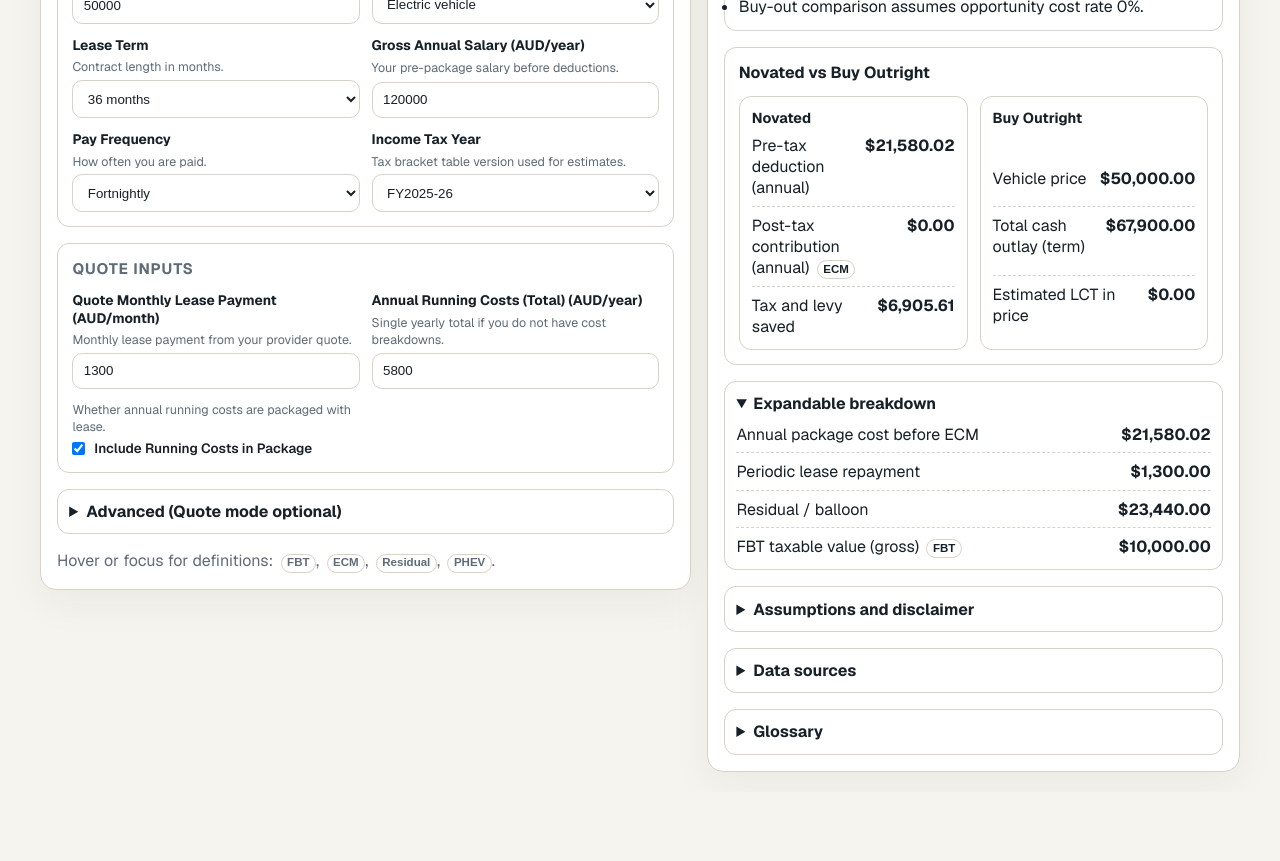
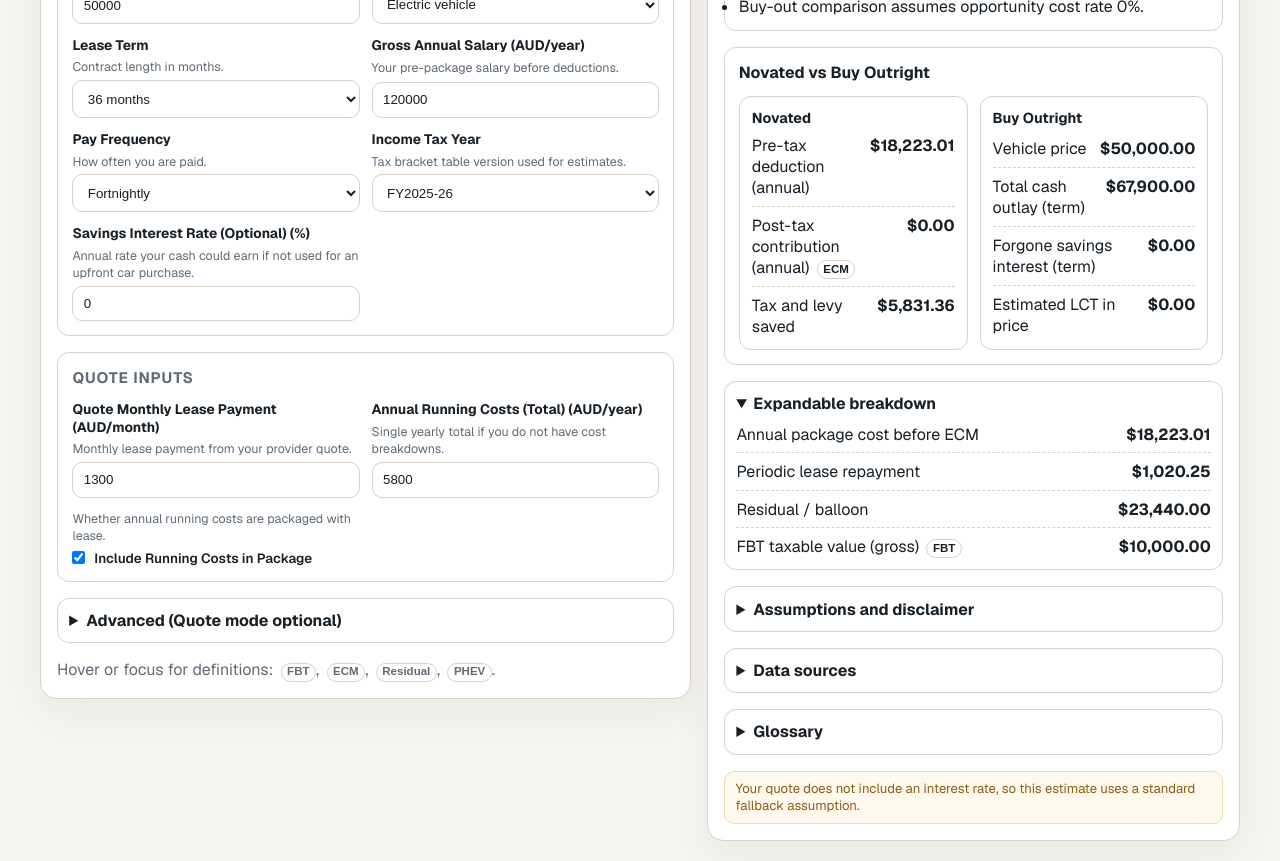
Before and after one commit to laofangxose/au-finance-calculators, a Next.js app: page /calculators/novated-lease in a window 1280 px wide. Shown: the part 440-1301 px from the top of the page. Before the commit the page ends 1232 px from the top, so only its background shows below. Built offline with nearby package versions, Linux system fonts and the light colour scheme.

Commit message:
feat(novated): add opportunity-cost comparison input and tests

```diff
--- a/src/components/novatedLease/NovatedLeaseCalculator.tsx
+++ b/src/components/novatedLease/NovatedLeaseCalculator.tsx
@@ -1,5 +1,10 @@
 "use client";
 
+import {
+  useRef,
+  useState,
+  type FocusEvent,
+} from "react";
 import { novatedLeaseGlossary } from "@/content/glossary";
 import { CalculatorPage } from "@/components/calculator/CalculatorPage";
 import {
@@ -167,7 +172,25 @@ function differenceLabel(value: number): string {
   return "Costs are similar";
 }
 
+function toFriendlyIssueMessage(issue: { code: string; message: string }): string {
+  const mapped: Record<string, string> = {
+    QUOTE_INTEREST_RATE_INFERRED:
+      "Your quote does not include an interest rate, so this estimate uses a standard fallback assumption.",
+    QUOTE_MODEL_VARIANCE_MODERATE:
+      "Your quote and this estimate are somewhat different. This is common when quote fees and assumptions differ.",
+    QUOTE_MODEL_VARIANCE_HIGH:
+      "Your quote and this estimate are quite different. Check included fees and assumptions for a closer comparison.",
+    HIGH_DEDUCTION_RATIO:
+      "The deductions look high compared with salary. Please review your inputs and assumptions.",
+    NEGATIVE_PACKAGED_TAXABLE_INCOME:
+      "These inputs would reduce taxable income below zero. Please adjust salary or package amounts.",
+  };
+  return mapped[issue.code] ?? issue.message;
+}
+
 export function NovatedLeaseCalculator() {
+  const formRef = useRef<HTMLDivElement | null>(null);
+  const [isEditingInputs, setIsEditingInputs] = useState(false);
   const [state, setState] = useQueryState(DEFAULT_NOVATED_LEASE_FORM_STATE);
   const normalizedState = normalizeNovatedLeaseFormState(state);
   const uiFieldErrors = validateNovatedLeaseFormState(normalizedState);
@@ -175,12 +198,53 @@ export function NovatedLeaseCalculator() {
 
   const baseInput = toNovatedLeaseInput(normalizedState);
   const adaptedInput = applyInputModeAdapter(normalizedState, baseInput);
-  const engineResult = hasUiErrors ? null : calculateNovatedLease(adaptedInput);
-  const engineFieldErrors = engineResult
-    ? mapEngineIssuesToFieldErrors(engineResult.validationIssues)
-    : {};
+  const currentSnapshot = JSON.stringify(normalizedState);
+  const [calculatedState, setCalculatedState] = useState<{
+    snapshot: string;
+    result: ReturnType<typeof calculateNovatedLease>;
+    comparison: ReturnType<typeof getBuyOutrightComparison>;
+  } | null>(() => {
+    if (hasUiErrors) {
+      return null;
+    }
+    const initialResult = calculateNovatedLease(adaptedInput);
+    return {
+      snapshot: currentSnapshot,
+      result: initialResult,
+      comparison: getBuyOutrightComparison(adaptedInput, initialResult),
+    };
+  });
+
+  const hasPendingRecalculation =
+    calculatedState !== null && calculatedState.snapshot !== currentSnapshot;
+
+  const runCalculation = () => {
+    if (hasUiErrors) {
+      return;
+    }
+    const nextEngineResult = calculateNovatedLease(adaptedInput);
+    const nextComparison = getBuyOutrightComparison(adaptedInput, nextEngineResult);
+    setCalculatedState({
+      snapshot: currentSnapshot,
+      result: nextEngineResult,
+      comparison: nextComparison,
+    });
+  };
+
+  const onRefreshClick = () => {
+    if (!isEditingInputs && hasPendingRecalculation && !hasUiErrors) {
+      runCalculation();
+    }
+  };
+
+  const engineResult = calculatedState?.result ?? null;
+  const comparison = calculatedState?.comparison ?? null;
+
+  const engineFieldErrors =
+    engineResult && !hasPendingRecalculation
+      ? mapEngineIssuesToFieldErrors(engineResult.validationIssues)
+      : {};
   const fieldErrors = mergeFieldErrors(uiFieldErrors, engineFieldErrors);
-  const comparison = engineResult ? getBuyOutrightComparison(adaptedInput, engineResult) : null;
 
   const mode = normalizedState.im;
   const isDetailed = mode === "detailed";
@@ -194,14 +258,47 @@ export function NovatedLeaseCalculator() {
     );
   };
 
-  const issues = engineResult?.validationIssues ?? [];
+  const onFormFocusCapture = (event: FocusEvent<HTMLDivElement>) => {
+    const target = event.target;
+    if (
+      target instanceof HTMLElement &&
+      (target.tagName === "INPUT" ||
+        target.tagName === "SELECT" ||
+        target.tagName === "TEXTAREA")
+    ) {
+      setIsEditingInputs(true);
+    }
+  };
+
+  const onFormBlurCapture = () => {
+    if (typeof window === "undefined") {
+      return;
+    }
+    window.requestAnimationFrame(() => {
+      const active = document.activeElement;
+      const isStillInside = Boolean(
+        formRef.current && active && formRef.current.contains(active),
+      );
+      if (!isStillInside) {
+        setIsEditingInputs(false);
+      }
+    });
+  };
+
+  const issues =
+    engineResult && !hasPendingRecalculation ? engineResult.validationIssues : [];
 
   return (
     <CalculatorPage
       title="Novated Lease Calculator"
       description="Use Quote mode for a quick decision. Use Detailed mode for advanced assumptions."
       form={
-        <div className={styles.stack}>
+        <div
+          ref={formRef}
+          className={styles.stack}
+          onFocusCapture={onFormFocusCapture}
+          onBlurCapture={onFormBlurCapture}
+        >
           <section className={styles.section}>
             <h3 className={styles.sectionTitle}>Input Style</h3>
             <SelectField
@@ -282,6 +379,14 @@ export function NovatedLeaseCalculator() {
                   { value: "FY2025-26", label: "FY2025-26" },
                   { value: "FY2026-27", label: "FY2026-27" },
                 ]}
+              />
+              <TextField
+                name="ocr"
+                state={normalizedState}
+                errors={fieldErrors}
+                onChange={onChange}
+                type="number"
+                step="0.01"
               />
             </div>
           </section>
@@ -368,13 +473,46 @@ export function NovatedLeaseCalculator() {
       }
       results={
         <div className={styles.summary}>
+          {isEditingInputs ? (
+            <div className={styles.issueWarning}>
+              Results are out of date while you edit. Click anywhere to update when done.
+            </div>
+          ) : null}
+          {!isEditingInputs && hasPendingRecalculation && !hasUiErrors ? (
+            <div
+              className={styles.issueWarning}
+              role="button"
+              tabIndex={0}
+              onClick={onRefreshClick}
+              onKeyDown={(event) => {
+                if (event.key === "Enter" || event.key === " ") {
+                  event.preventDefault();
+                  onRefreshClick();
+                }
+              }}
+            >
+              Results are out of date. Click anywhere here to update.
+            </div>
+          ) : null}
+          {!isEditingInputs &&
+          !hasUiErrors &&
+          !engineResult ? (
+            <div className={styles.issueWarning}>
+              Ready to calculate with current inputs.
+              <div>
+                <button className={styles.calculateBtn} type="button" onClick={runCalculation}>
+                  Calculate
+                </button>
+              </div>
+            </div>
+          ) : null}
           {hasUiErrors ? (
             <div className={styles.issueError}>
               Some inputs need attention before results can be shown.
             </div>
           ) : null}
 
-          {!hasUiErrors && engineResult && comparison ? (
+          {engineResult && comparison ? (
             <>
               <section className={styles.executiveSection}>
                 <h3 className={styles.execTitle}>Executive Summary</h3>
@@ -464,6 +602,14 @@ export function NovatedLeaseCalculator() {
                         <span>Total cash outlay (term)</span>
                         <span className={styles.value}>
                           {currencyFormatter.format(comparison.totalCashOutlayOverTerm)}
+                        </span>
+                      </div>
+                      <div className={styles.row}>
+                        <span>Forgone savings interest (term)</span>
+                        <span className={styles.value}>
+                          {currencyFormatter.format(
+                            comparison.estimatedForgoneEarningsOverTerm,
+                          )}
                         </span>
                       </div>
                       <div className={styles.row}>
@@ -578,7 +724,7 @@ export function NovatedLeaseCalculator() {
                           : styles.issueWarning
                       }
                     >
-                      <strong>{issue.code}</strong>: {issue.message}
+                      {toFriendlyIssueMessage(issue)}
                     </div>
                   ))}
                 </div>
--- a/src/lib/calculators/novatedLease/formState.ts
+++ b/src/lib/calculators/novatedLease/formState.ts
@@ -49,6 +49,7 @@ export type NovatedLeaseFormState = {
   qfu: string;
   qmp: string;
   rat: string;
+  ocr: string;
 };
 
 export const NOVATED_LEASE_QUERY_PARAM_MAP = {
@@ -96,6 +97,7 @@ export const NOVATED_LEASE_QUERY_PARAM_MAP = {
   qfu: "quoteContext.quoteIncludesFuel",
   qmp: "quote.quotedMonthlyLeasePayment",
   rat: "runningCosts.annualTotal",
+  ocr: "comparison.opportunityCostRatePct",
 } as const;
 
 export const DEFAULT_NOVATED_LEASE_FORM_STATE: NovatedLeaseFormState = {
@@ -143,6 +145,7 @@ export const DEFAULT_NOVATED_LEASE_FORM_STATE: NovatedLeaseFormState = {
   qfu: "1",
   qmp: "1300",
   rat: "5800",
+  ocr: "0",
 };
 
 function parseBoolean(value: string): boolean {
@@ -248,6 +251,9 @@ export function toNovatedLeaseInput(
       useEcm: parseBoolean(state.ue),
       evFbtExemptionToggle: parseBoolean(state.evt),
       includeRunningCostsInPackage: parseBoolean(state.irc),
+    },
+    comparison: {
+      opportunityCostRatePct: parseOptionalNumber(state.ocr),
     },
     quoteContext:
       state.qn.trim() === "" &&
@@ -398,6 +404,16 @@ export function validateNovatedLeaseFormState(
       applyFirstError(errors, "fsr", "FBT statutory rate must be within 0..1.");
     }
   }
+  if (state.ocr.trim() !== "") {
+    const n = parseNumber(state.ocr);
+    if (!Number.isFinite(n) || n < 0) {
+      applyFirstError(
+        errors,
+        "ocr",
+        "Savings interest rate must be a non-negative number.",
+      );
+    }
+  }
 
   if (state.rvo.trim() !== "") {
     const residual = parseNumber(state.rvo);
@@ -466,6 +482,7 @@ const fieldToQueryKey: Partial<Record<string, keyof NovatedLeaseFormState>> = {
   "runningCosts.annualTyres": "rt",
   "runningCosts.annualFuelOrElectricity": "rf",
   "runningCosts.annualOtherEligibleCarExpenses": "ro",
+  "comparison.opportunityCostRatePct": "ocr",
 };
 
 export function mapEngineIssuesToFieldErrors(
--- a/src/lib/calculators/novatedLease/index.ts
+++ b/src/lib/calculators/novatedLease/index.ts
@@ -23,6 +23,7 @@ export type {
   InferredParameter,
   LeaseRepaymentBreakdown,
   NovatedLeaseCalculatorInput,
+  NovatedLeaseComparisonInput,
   NovatedLeaseCalculatorOutput,
   NovatedLeaseFinanceInput,
   NovatedLeasePackagingInput,
--- a/src/lib/calculators/novatedLease/presentation.ts
+++ b/src/lib/calculators/novatedLease/presentation.ts
@@ -21,6 +21,7 @@ export type BuyOutrightComparison = {
   monthlyDifference: number;
   totalCostDifferenceOverTerm: number;
   opportunityCostRateAssumed: number;
+  estimatedForgoneEarningsOverTerm: number;
   estimatedLctIncludedInPurchasePrice: number;
 };
 
@@ -74,11 +75,23 @@ export function getBuyOutrightComparison(
     input.runningCosts.annualFuelOrElectricity +
     input.runningCosts.annualOtherEligibleCarExpenses;
 
-  const opportunityCostRateAssumed = 0;
-  const totalCashOutlayOverTerm =
+  const opportunityCostRateRaw = input.comparison?.opportunityCostRatePct;
+  const opportunityCostRateAssumed =
+    typeof opportunityCostRateRaw === "number" &&
+    Number.isFinite(opportunityCostRateRaw) &&
+    opportunityCostRateRaw >= 0
+      ? opportunityCostRateRaw
+      : 0;
+  const baseCashOutlayOverTerm =
     input.vehicle.purchasePriceInclGst +
     annualRunningCosts * termYears +
     input.finance.establishmentFee;
+  const estimatedForgoneEarningsOverTerm =
+    input.vehicle.purchasePriceInclGst *
+    (opportunityCostRateAssumed / 100) *
+    termYears;
+  const totalCashOutlayOverTerm =
+    baseCashOutlayOverTerm + estimatedForgoneEarningsOverTerm;
   const monthlyEquivalentCost = totalCashOutlayOverTerm / termMonths;
 
   const novatedMonthlyOutOfPocket =
@@ -93,7 +106,10 @@ export function getBuyOutrightComparison(
     novatedMonthlyOutOfPocket: roundCurrency(novatedMonthlyOutOfPocket),
     monthlyDifference: roundCurrency(monthlyDifference),
     totalCostDifferenceOverTerm: roundCurrency(totalCostDifferenceOverTerm),
-    opportunityCostRateAssumed,
+    opportunityCostRateAssumed: roundCurrency(opportunityCostRateAssumed),
+    estimatedForgoneEarningsOverTerm: roundCurrency(
+      estimatedForgoneEarningsOverTerm,
+    ),
     estimatedLctIncludedInPurchasePrice: roundCurrency(
       estimatedLctIncludedInPurchasePrice,
     ),
--- a/src/lib/calculators/novatedLease/types.ts
+++ b/src/lib/calculators/novatedLease/types.ts
@@ -55,6 +55,10 @@ export type NovatedLeasePackagingInput = {
   includeRunningCostsInPackage: boolean;
 };
 
+export type NovatedLeaseComparisonInput = {
+  opportunityCostRatePct?: number;
+};
+
 export type NovatedLeaseQuoteContextInput = {
   providerName?: string;
   quotedPayPeriodDeductionTotal?: number;
@@ -77,6 +81,7 @@ export type NovatedLeaseCalculatorInput = {
   filingProfile: FilingProfile;
   taxOptions: NovatedLeaseTaxOptionsInput;
   packaging: NovatedLeasePackagingInput;
+  comparison?: NovatedLeaseComparisonInput;
   quoteContext?: NovatedLeaseQuoteContextInput;
 };
 
--- a/src/lib/ui/fieldMeta/novatedLease.ts
+++ b/src/lib/ui/fieldMeta/novatedLease.ts
@@ -417,4 +417,14 @@ export const novatedLeaseFieldMeta: Record<keyof NovatedLeaseFormState, FieldMet
     defaultValue: "5800",
     modes: ["quote"],
   },
+  ocr: {
+    label: "Savings Interest Rate (Optional)",
+    description:
+      "Annual rate your cash could earn if not used for an upfront car purchase.",
+    unit: "%",
+    formatRule: "Optional number >= 0",
+    validationMessage: "Enter a non-negative interest rate.",
+    defaultValue: "0",
+    modes: ["both"],
+  },
 };
```
Also changed, not shown: src/lib/calculators/novatedLease/modeAdapter.ts (+1 -16 lines), 3 other files (tests, documents, lock files or other folders).
